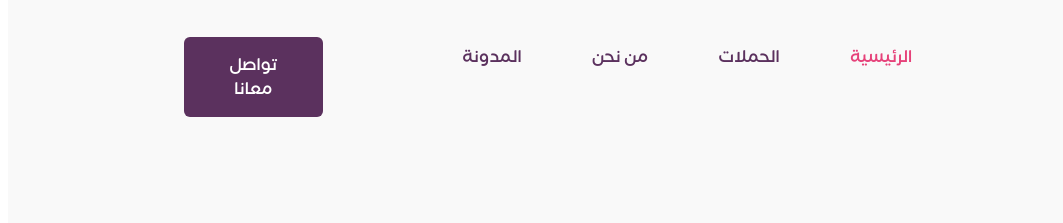
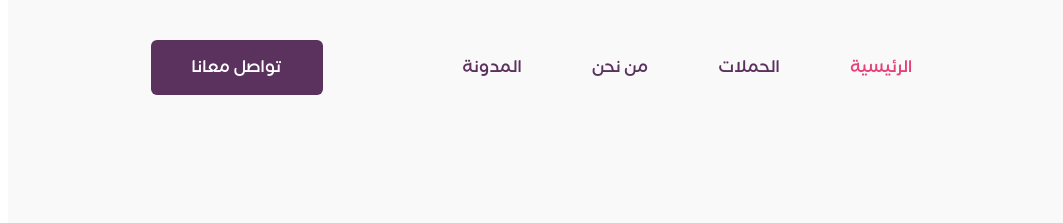
Before and after one commit to Slash-ye/Moather, a plain HTML site: page index.html in a window 1280 px wide. Shown: the top 223 px of the page, 0-1063 px from the left. Drawn offline with Linux system fonts and the light colour scheme.

Commit message:
fix: add white-space nowrap to buttons

```diff
--- a/assets/css/style.css
+++ b/assets/css/style.css
@@ -79,6 +79,7 @@ h6 {
   color: #fff;
   padding: 0.93em 2.5em;
   border-radius: 0.37em;
+  white-space: nowrap;
 }
 
 .navbar-nav {
@@ -724,6 +725,7 @@ h6 {
   display: block;
   width: 100%;
   padding: 0.93em 12.5em;
+  white-space: nowrap;
 }
 
 /* -------------------------------------------------------
--- a/index.html
+++ b/index.html
@@ -18,7 +18,7 @@
 
 <nav id="navbar" class="navbar navbar-expand-lg navbar-light  fixed-top">
     <div class="container-fluid">
-        <div class="row w-100 justify-content-between">
+        <div class="row w-100 justify-content-between align-items-center">
             <div class="col-2">        <a class="navbar-brand" href="#"><img src="assets/img/logo.svg" alt="" srcset="">
                 <button class="navbar-toggler" type="button" data-bs-toggle="collapse" data-bs-target="#navbarSupportedContent"
                 aria-controls="navbarSupportedContent" aria-expanded="false" aria-label="Toggle navigation">
```
